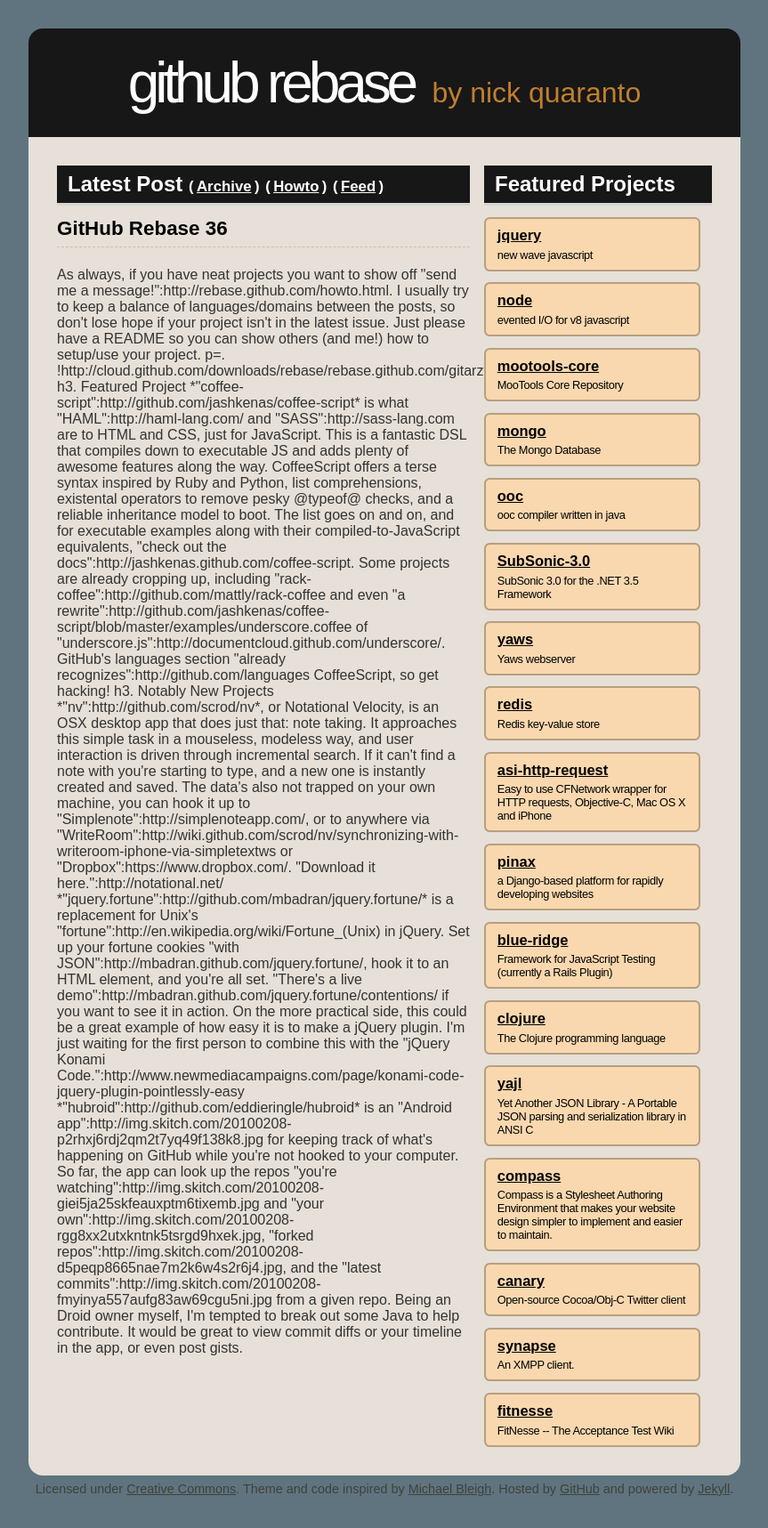
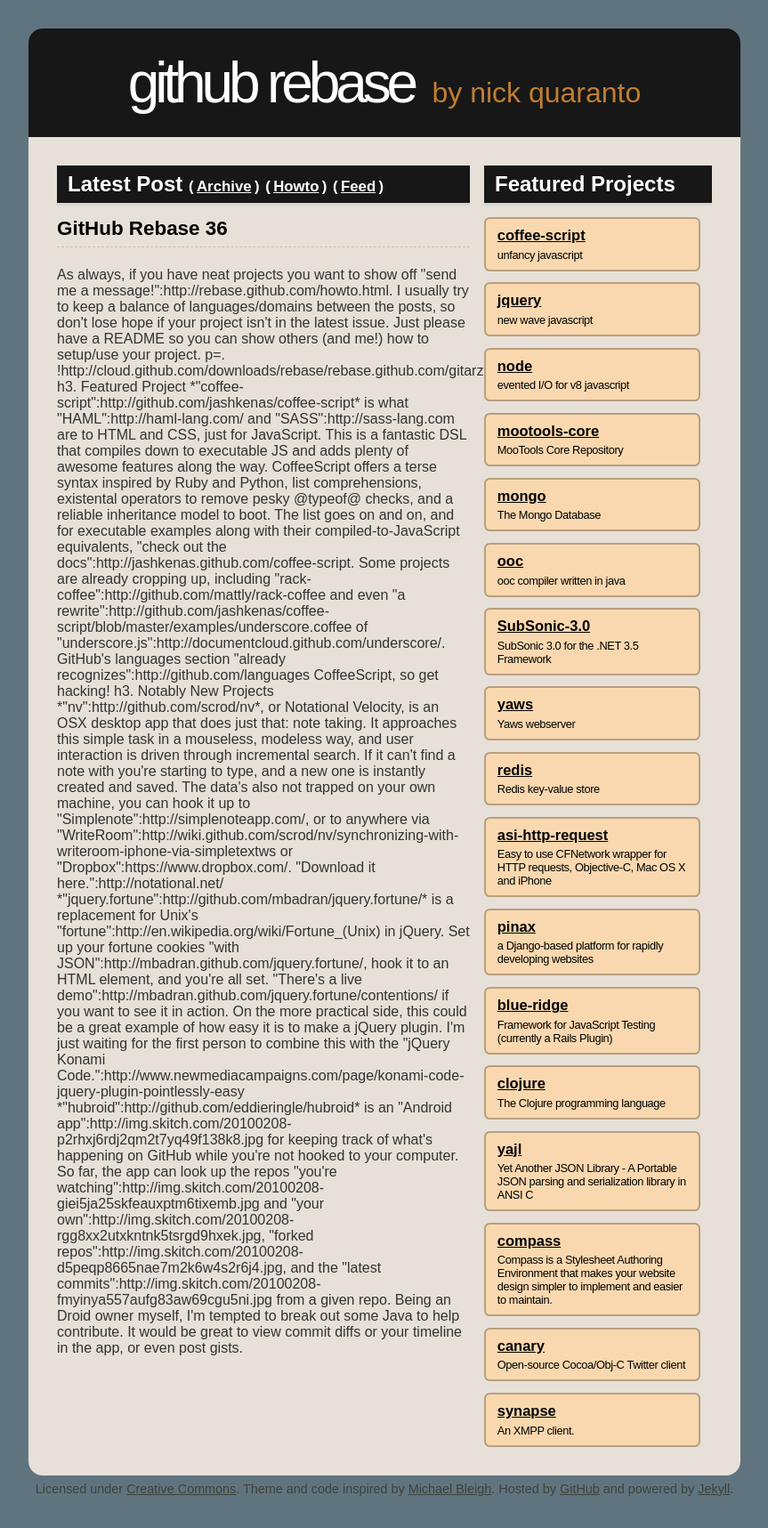
Before and after one commit to rebase-xx/rebase.github.com, a Jekyll site: the page built from index.html, in a window 1280 px wide. Shown: the whole page at 89% size, without its empty margins (208-1071 px from the left). Built offline with Jekyll 4.4.1, drawn with Linux system fonts in a browser that asks for light colours.

Commit message:
featured update

```diff
--- a/_includes/featured.html
+++ b/_includes/featured.html
@@ -1,3 +1,7 @@
+<div class='repo'>
+  <h3><a href='http://github.com/jashkenas/coffee-script'>coffee-script</a></h3>
+  <span class='desc'>unfancy javascript</span>
+</div>
 <div class='repo'>
   <h3><a href='http://github.com/jquery/jquery'>jquery</a></h3>
   <span class='desc'>new wave javascript</span>
@@ -62,7 +66,3 @@
   <h3><a href='http://github.com/FireRabbit/synapse'>synapse</a></h3>
   <span class='desc'>An XMPP client.</span>
 </div>
-<div class='repo'>
-  <h3><a href='http://github.com/unclebob/fitnesse'>fitnesse</a></h3>
-  <span class='desc'>FitNesse -- The Acceptance Test Wiki</span>
-</div>
```
